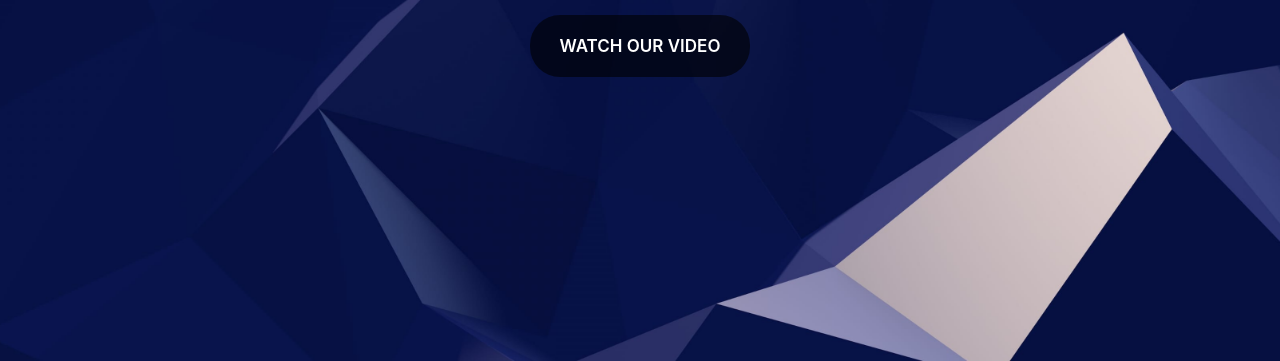
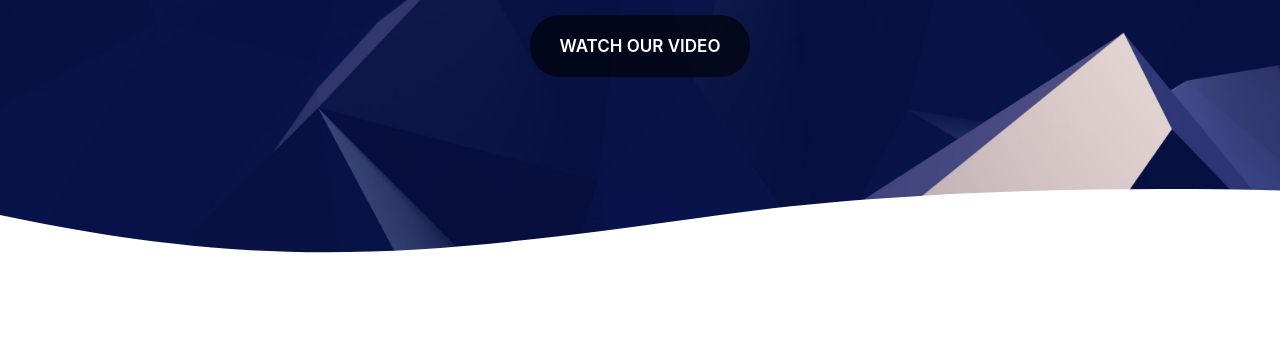
Before and after one commit to vazquez/2019-vazquez-io, a Gatsby site: page / in a window 1280 px wide. Shown: the part 559-920 px from the top of the page. Built offline with nearby package versions, Linux system fonts and the light colour scheme; Gatsby itself is replaced by a stand-in of ours.

Commit message:
SVG
Beginning work on SVG animations

```diff
--- a/src/components/layout.scss
+++ b/src/components/layout.scss
@@ -18,6 +18,7 @@ a {
 }
 
 .Hero {
+  position: relative;
   height: 920px;
   background: url('../images/wallpaper3.jpg');
   background-size: cover;
@@ -28,6 +29,12 @@ a {
     margin: 0 auto;
     padding: 150px 50px;
     text-align: center;
+  }
+
+  svg {
+    position: absolute;
+    bottom: 0;
+    left: 0;
   }
 
   h1 {
@@ -67,7 +74,6 @@ a {
       color: black;
       text-decoration: none;
     }
-
   }
 
 }
--- a/src/pages/index.js
+++ b/src/pages/index.js
@@ -16,6 +16,10 @@ const IndexPage = () => (
             <Image />
           </div> */}
           <Link to="/video"> Watch our video</Link>
+          <svg width="100%" height="172" viewBox="0 0 100% 172" fill="none" xmlns="http://www.w3.org/2000/svg">
+            <path d="M0 25.9086C277 84.5821 433 65.736 720 25.9086C934.818 -3.9019 1214.06 -5.23669 1442 8.06597C2079 45.2421 2208 63.5007 2560 25.9088V171.91L0 171.91V25.9086Z" fill="white" />
+            <animate repeatCount="indefinite" fill="freeze" attributeName="d" dur="10s" values="YOUR-SVG-VALUES" />
+          </svg>
         </div>
       </div>
     </div>
```
